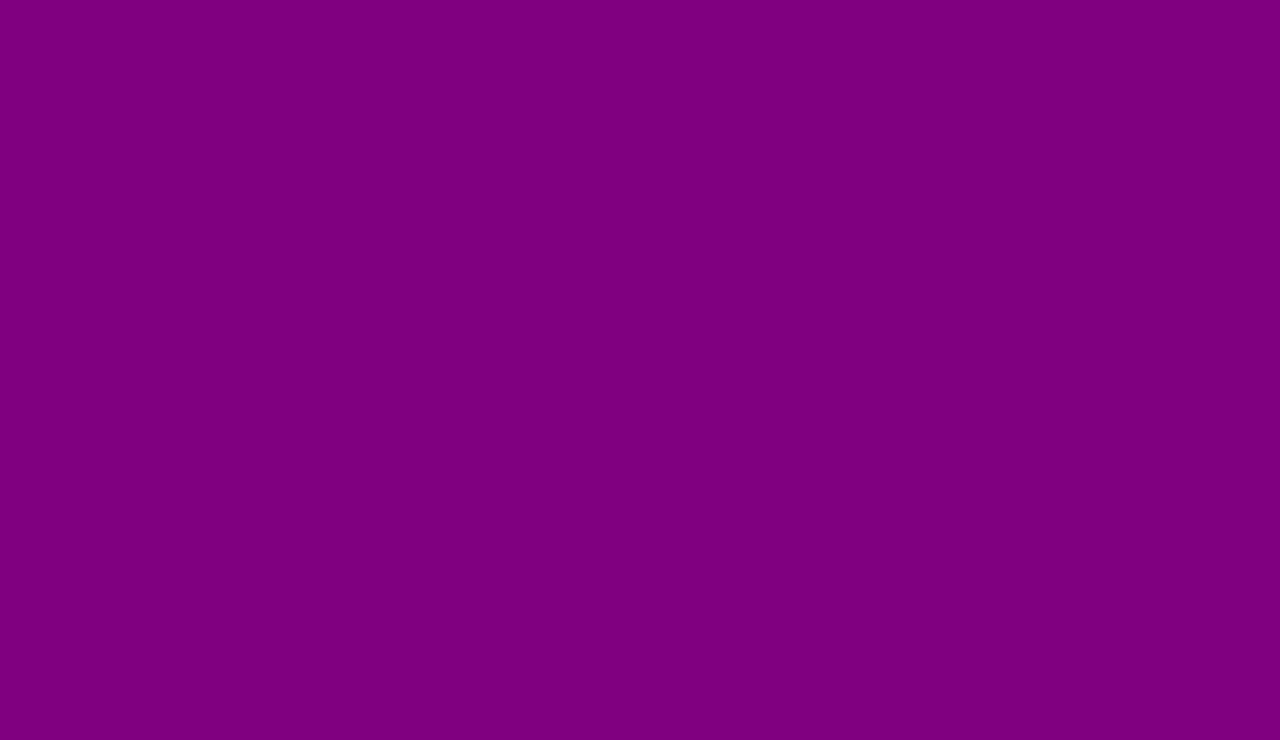
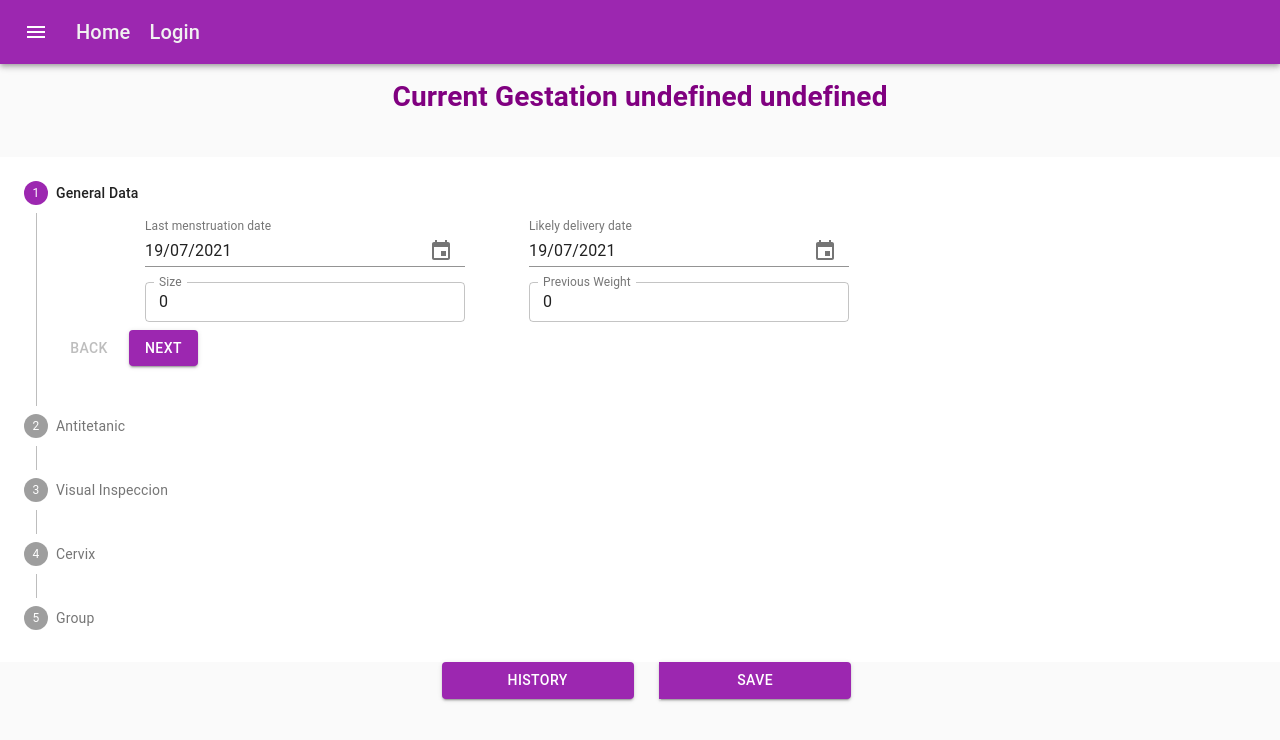
Before and after one commit to josueroque/clinicfrontts, a React (Create React App) app: page /actualgestation/1 in a window 1280 px wide. Shown: the top 740 px of the page. Built offline with nearby package versions, Linux system fonts and the light colour scheme; no server answers.

Commit message:
Current gestation component (initial setup) added

```diff
--- /dev/null
+++ b/src/components/ActualGestation.tsx
@@ -0,0 +1,234 @@
+import React, { Fragment, useState,useContext,useEffect } from 'react';
+import {Link} from 'react-router-dom';
+import { Container,Grid,Button,FormControl,TextField,FormLabel,FormGroup,
+       RadioGroup,Radio,InputLabel,Select,MenuItem, ButtonGroup }
+       from '@material-ui/core';
+import {MuiPickersUtilsProvider,KeyboardDatePicker} from '@material-ui/pickers';
+import DateFnsUtils from '@date-io/date-fns';
+import { makeStyles, Theme, createStyles } from '@material-ui/core/styles';
+import Stepper from '@material-ui/core/Stepper';
+import Step from '@material-ui/core/Step';
+import StepLabel from '@material-ui/core/StepLabel';
+import StepContent from '@material-ui/core/StepContent';
+import Paper from '@material-ui/core/Paper';
+import {PatientsContext} from '../context/PatientsContext';
+import Loader from './Loader';
+import Sidebar from './Sidebar';
+import Typography from '@material-ui/core/Typography';
+import {Patient} from '../interfaces/patient';
+import {History as IHistory} from '../interfaces/history';
+
+const useStyles = makeStyles((theme: Theme) =>
+createStyles({
+  root: {
+    width: '100%',
+  },
+  button: {
+    marginTop: theme.spacing(1),
+    marginRight: theme.spacing(1),
+  },
+  actionsContainer: {
+    marginBottom: theme.spacing(2),
+  },
+  resetContainer: {
+    padding: theme.spacing(3),
+  },
+}),
+);
+
+function getSteps() {
+  return ['General Data', 'Antitetanic', 'Visual Inspeccion','Cervix', 'Group'];
+}
+
+
+const ActualGestation = (props:any)=>{
+  const [_id,update_Id] = useState<string>('');
+  const [buttonLabel,updateBottonLabel] = useState('Save');
+  const [patient,updatePatient] = useState<Patient|null>(null);
+  const [activeStep, setActiveStep] = useState(0);
+  const [likelyDeliveryDate, updateLikelyDeliveryDate] = useState<Date|null>(new Date());
+  const [lastMenstruationDate, updateLastMenstruationDate] = useState<Date|null>(new Date());
+  const [size, updateSize] = useState<number>(0);
+  const [previousWeight, updatePreviousWeight] = useState<number>(0);
+
+  const classes = useStyles();
+  const steps = getSteps();
+
+  const{saveHistoryFunction,
+    getHistoryIdFunction,
+    getPatientIdFunction,
+    updateHistoryFunction}=useContext(PatientsContext);
+
+    useEffect(() => {
+        if (props.match?.params?.id){
+          getPatient(props.match?.params?.id);
+        }
+    },[])
+
+    useEffect(()=>{
+      console.log(patient)
+      if(patient){
+         update_Id(patient._id);
+      }
+
+    },[patient])
+
+    function getStepContent(step: number) {
+      switch (step) {
+        case 0:
+          return (
+            <Container>
+              <FormControl >
+                <MuiPickersUtilsProvider utils={DateFnsUtils}>
+                  <Grid container justify ="flex-start">
+                    <KeyboardDatePicker
+                      className="FormTextGeneral"
+                      margin="normal"
+                      id="date-picker-dialog"
+                      label="Last menstruation date"
+                      format="dd/MM/yyyy"
+                      value={lastMenstruationDate}
+                      onChange={updateLastMenstruationDate}
+                      KeyboardButtonProps={{
+                        'aria-label': 'change date',
+                      }}
+                  />
+                  </Grid>
+                </MuiPickersUtilsProvider>
+              </FormControl>
+              <FormControl >
+                <MuiPickersUtilsProvider utils={DateFnsUtils}>
+                  <Grid container justify ="flex-start">
+                    <KeyboardDatePicker
+                      className="FormTextGeneral"
+                      margin="normal"
+                      id="date-picker-dialog"
+                      label="Likely delivery date"
+                      format="dd/MM/yyyy"
+                      value={likelyDeliveryDate}
+                      onChange={updateLikelyDeliveryDate}
+                      KeyboardButtonProps={{
+                        'aria-label': 'change date',
+                      }}
+                  />
+                  </Grid>
+                </MuiPickersUtilsProvider>
+              </FormControl>
+              <FormControl >
+                  <TextField
+                    type="text"
+                    className="FormTextGeneral"
+                    id="idNumber"
+                    label="Size"
+                    variant="outlined"
+                    size="small"
+                    value={size}
+                    onChange={(e: React.ChangeEvent<HTMLInputElement>)=>{updateSize(parseFloat(e.target.value))}}
+                  />
+              </FormControl>
+              <FormControl >
+                  <TextField
+                    type="text"
+                    className="FormTextGeneral"
+                    id="idNumber"
+                    label="Previous Weight"
+                    variant="outlined"
+                    size="small"
+                    value={previousWeight}
+                    onChange={(e: React.ChangeEvent<HTMLInputElement>)=>{updatePreviousWeight(parseFloat(e.target.value))}}
+                  />
+              </FormControl>
+            </Container>
+          )
+          ;
+        case 1:
+          return 'An ad group contains one or more ads which target a shared set of keywords.';
+        case 2:
+          return `Try out different ad text to see what brings in the most customers,
+                  and learn how to enhance your ads using features like ad extensions.
+                  If you run into any problems with your ads, find out how to tell if
+                  they're running and how to resolve approval issues.`;
+        default:
+          return 'Unknown step';
+      }
+    }
+
+
+    const getPatient:any = async(id:string) => {
+        const patient = await getPatientIdFunction({id:_id});
+        console.log(patient);
+        updatePatient(patient);
+    }
+
+
+    const handleNext = () => {
+      setActiveStep((prevActiveStep) => prevActiveStep + 1);
+    };
+
+    const handleBack = () => {
+      setActiveStep((prevActiveStep) => prevActiveStep - 1);
+    };
+
+    const handleReset = () => {
+      setActiveStep(0);
+    };
+
+
+  return (
+    <Fragment>
+      <Sidebar></Sidebar>
+      <h1 className="HistoryTitle">
+          {`Current Gestation ${patient?.name} ${patient?.lastName}`  }
+      </h1>
+      <div className={classes.root}>
+        <Stepper activeStep={activeStep} orientation="vertical">
+          {steps.map((label, index) => (
+            <Step key={label}>
+              <StepLabel>{label}</StepLabel>
+              <StepContent>
+                <Typography>{getStepContent(index)}</Typography>
+                <div className={classes.actionsContainer}>
+                  <div>
+                    <Button
+                      disabled={activeStep === 0}
+                      onClick={handleBack}
+                      className={classes.button}
+                    >
+                      Back
+                    </Button>
+                    <Button
+                      variant="contained"
+                      color="primary"
+                      onClick={handleNext}
+                      className={classes.button}
+                    >
+                      {activeStep === steps.length - 1 ? 'Finish' : 'Next'}
+                    </Button>
+                  </div>
+                </div>
+              </StepContent>
+            </Step>
+          ))}
+        </Stepper>
+        {activeStep === steps.length && (
+          <Paper square elevation={0} className={classes.resetContainer}>
+            <Typography>All steps completed - you&apos;re finished</Typography>
+            <Button onClick={handleReset} className={classes.button}>
+              Reset
+            </Button>
+          </Paper>
+        )}
+      </div>
+      <Grid container justify="center"  className= "Button-Container">
+        <ButtonGroup>
+            <Link to={{pathname:`/general/`+_id}} className="Link" >
+              <Button  className="HistoryButton" type="submit" variant="contained" color="primary"> History</Button>
+            </Link>
+            <Button className="HistoryButton" type="submit" variant="contained" color="primary">    {buttonLabel}   </Button>
+          </ButtonGroup>
+        </Grid>
+  </Fragment>
+  );
+};
+
+export default ActualGestation;
--- a/src/components/App.tsx
+++ b/src/components/App.tsx
@@ -4,6 +4,7 @@ import Home from './Home';
 import History from './History';
 import Search from './Search';
 import Login from './Login';
+import ActualGestation from './ActualGestation';
 import { BrowserRouter as Router, Route, Switch } from "react-router-dom";
 import PatientsProvider from '../context/PatientsContext';
 import UsersProvider from '../context/UsersContext';
@@ -35,6 +36,7 @@ const theme = createMuiTheme({
                     <ThemeProvider theme={theme}>
                         {/* <Route exact path='/patients' component={Patients}  /> */}
                         <Route exact path='/history/:id' component={History}  />
+                        <Route exact path='/actualgestation/:id' component={ActualGestation}  />
                         <Route exact path='/general/:id' component={GeneralInfo}  />
                         <Route exact path='/general' component={GeneralInfo}  />
                         <Route exact path='/search' component={Search}  />
--- a/src/components/History.tsx
+++ b/src/components/History.tsx
@@ -69,7 +69,6 @@ function TabPanel(props: TabPanelProps) {
     </div>
   );
 }
-
 
   function History(props: any  ) {
   const classes = useStyles();
@@ -662,7 +661,9 @@ function TabPanel(props: TabPanelProps) {
               <Button  className="HistoryButton" type="submit" variant="contained" color="primary"> History</Button>
             </Link>
               <Button className="HistoryButton" type="submit" variant="contained" color="primary">    {buttonLabel}   </Button>
-              <Button className="HistoryButton" type="submit" variant="contained" color="primary">    Actual Gestation   </Button>
+            <Link to={{pathname:`/actualgestation/`+_id}} className="Link" >
+              <Button  className="HistoryButton" type="submit" variant="contained" color="primary"> Current Gestation</Button>
+            </Link>
             </ButtonGroup>
         </Grid>
     </form>
```
